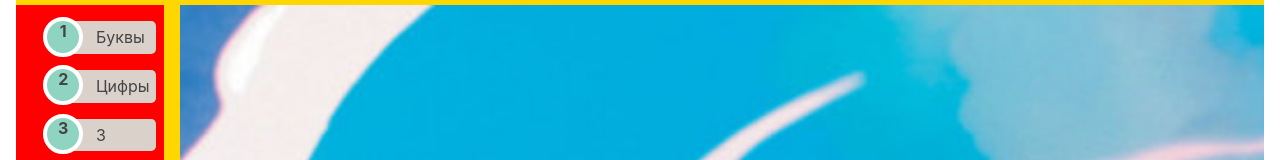
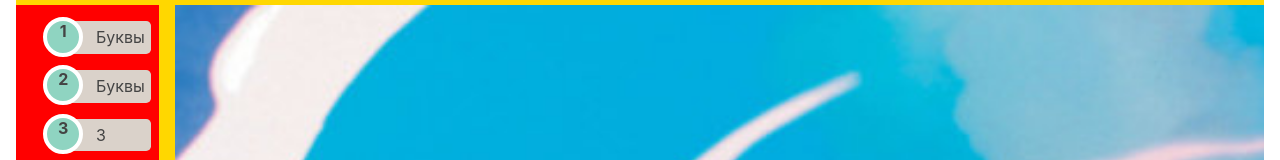
Before and after one commit to VenidiktovGA/ReactFirstAcquaintance, a React (Create React App) app: page / in a window 1280 px wide. Shown: the part 165-325 px from the top of the page. Built offline with nearby package versions, Linux system fonts and the light colour scheme.

Commit message:
Rout работает нормально
Надо быть внимательней и спать, добавли BrowserRouter как корень App.js и норм.

```diff
--- a/src/App.js
+++ b/src/App.js
@@ -3,15 +3,18 @@ import { Header } from './components/Header/Header';
 import { Nav } from './components/Nav/Nav';
 import { Main } from './components/Main/Main';
 import { Footer } from './components/Footer/Footer';
+import { BrowserRouter } from 'react-router-dom';
 
 function App() {
 	return (
+		<BrowserRouter>
 		<div className='site-wrapper'>
 			<Header/>
 			<Nav/>
 			<Main/>
 			<Footer/>
 		</div>
+		</BrowserRouter>
 	);
 }
 
--- a/src/components/Main/Main.jsx
+++ b/src/components/Main/Main.jsx
@@ -6,11 +6,9 @@ import { BrowserRouter, Route } from 'react-router-dom'
 
 export const Main = () => {
 	return (
-		<BrowserRouter>
 			<main className={styles.main}>
 				<Route path='/Letters' component={Letters} />
 				<Route path='/Numeral' component={Numeral} />
 			</main>
-		</BrowserRouter>
 	)
 }
--- a/src/components/Nav/Nav.jsx
+++ b/src/components/Nav/Nav.jsx
@@ -1,12 +1,13 @@
 import React from 'react'
+import { NavLink } from 'react-router-dom'
 import styles from './Nav.module.css'
 
 export const Nav = (props) => {
 	return(
 		<nav className={styles.nav}>
 			<ul>
-				<li><a href='/Letters'>Буквы</a></li>
-				<li><a href='/Numeral'>Цифры</a></li>
+				<li><NavLink to='/Letters'>Буквы</NavLink></li>
+				<li><NavLink to='/Numeral'>Буквы</NavLink></li>
 				<li><a href='#'>3</a></li>
 				<li><a href='#'>4</a></li>
 			</ul>
```
Also changed, not shown: 1 other file (tests, documents, lock files or other folders).
